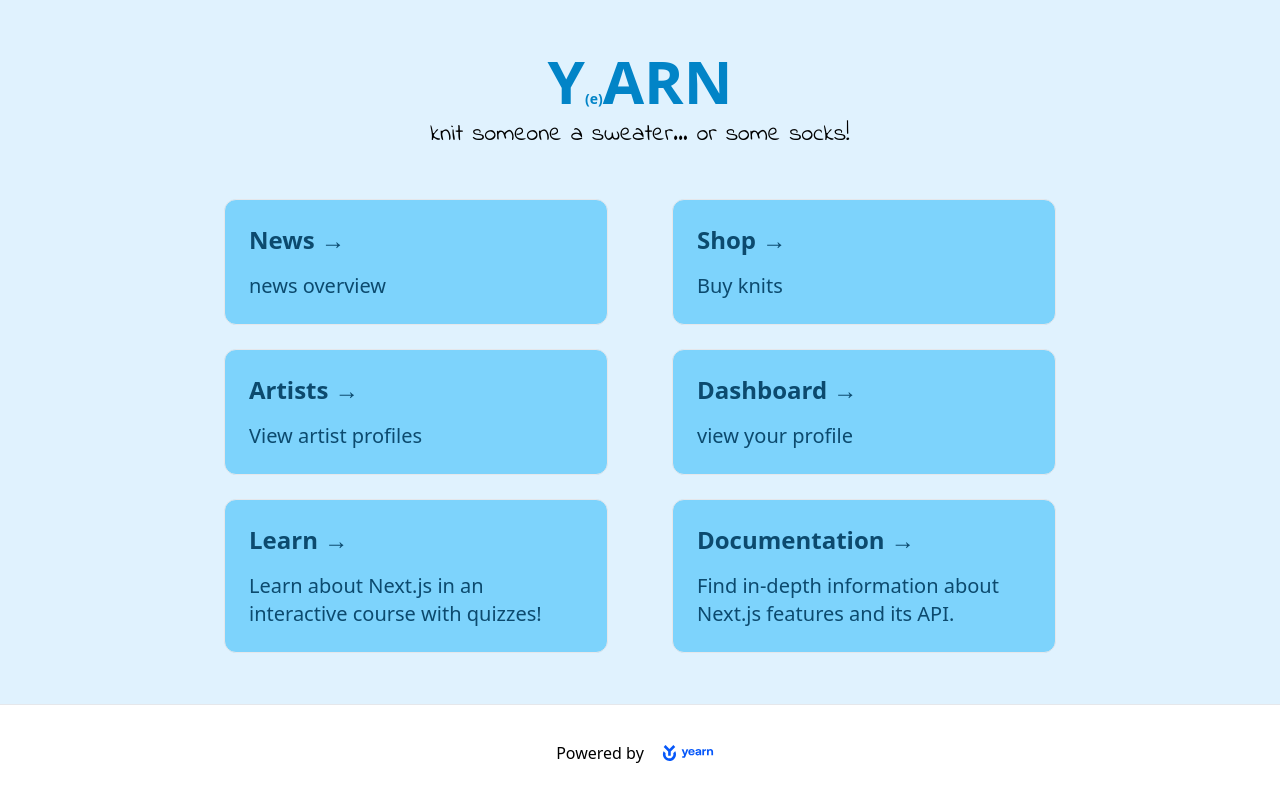
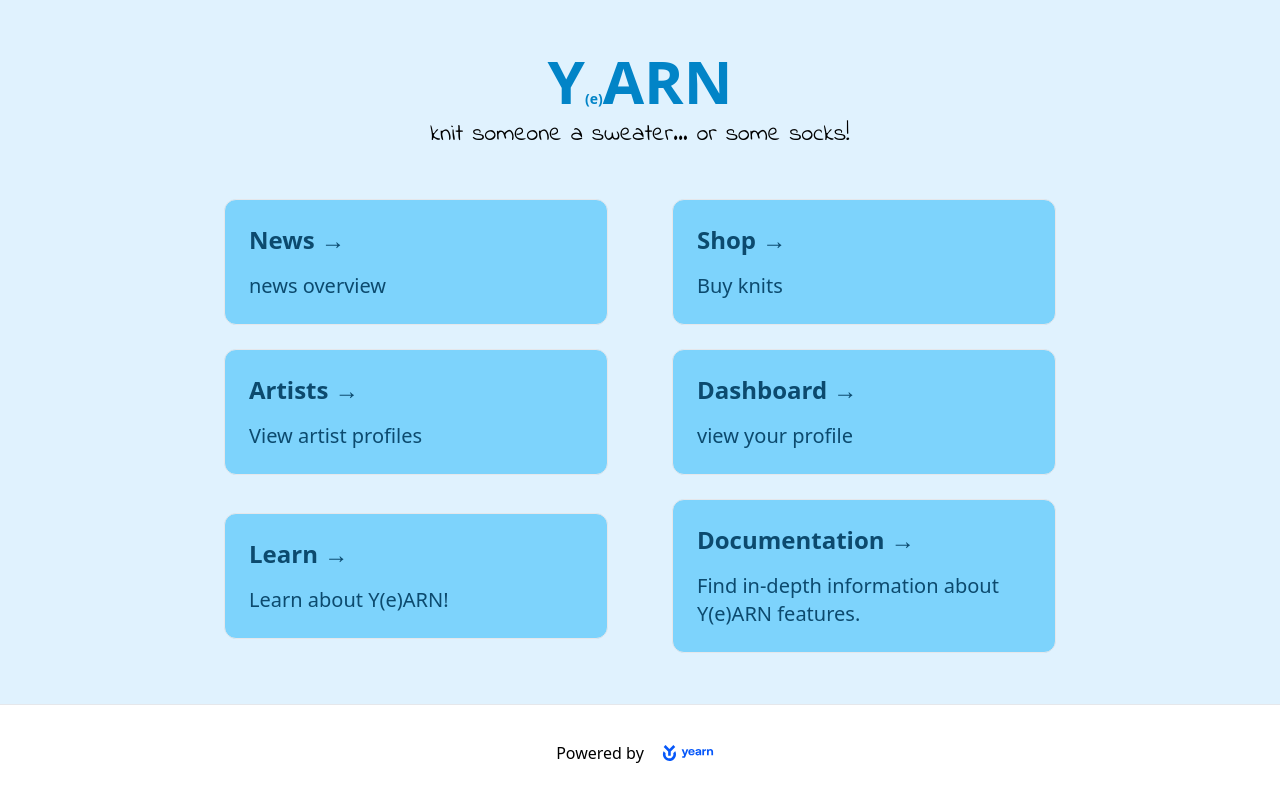
Before and after one commit to elchanclasdeltianguis/ethglobal-online-2022, a Next.js app in the folder app/: page / in a window 1280 px wide. Built offline with nearby package versions, Linux system fonts and the light colour scheme.

Commit message:
update card info

```diff
--- a/app/pages/index.tsx
+++ b/app/pages/index.tsx
@@ -27,12 +27,12 @@ const Home: NextPage = () => {
     },
     {
       title: "Learn",
-      text: "Learn about Next.js in an interactive course with quizzes!",
+      text: "Learn about Y(e)ARN!",
       href: "",
     },
     {
       title: "Documentation",
-      text: "Find in-depth information about Next.js features and its API.",
+      text: "Find in-depth information about Y(e)ARN features.",
       href: "",
     },
   ];
```
